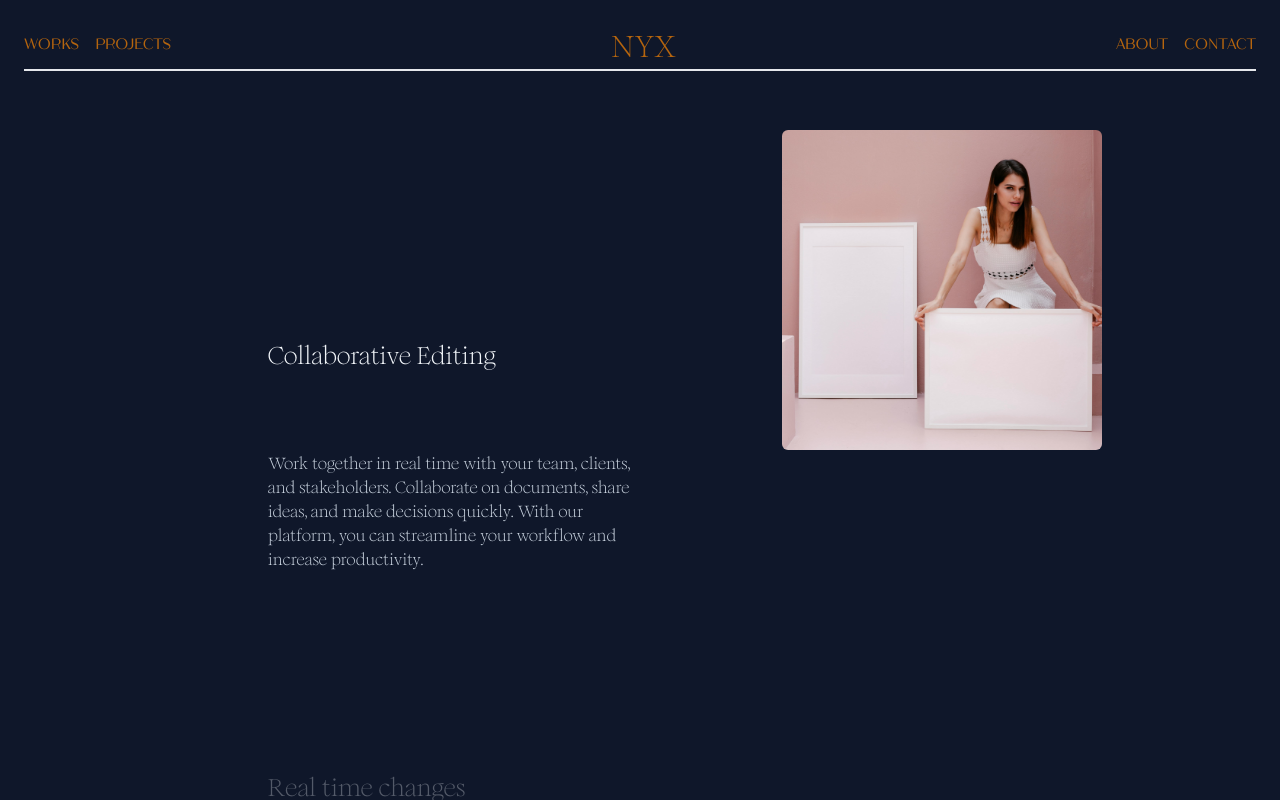
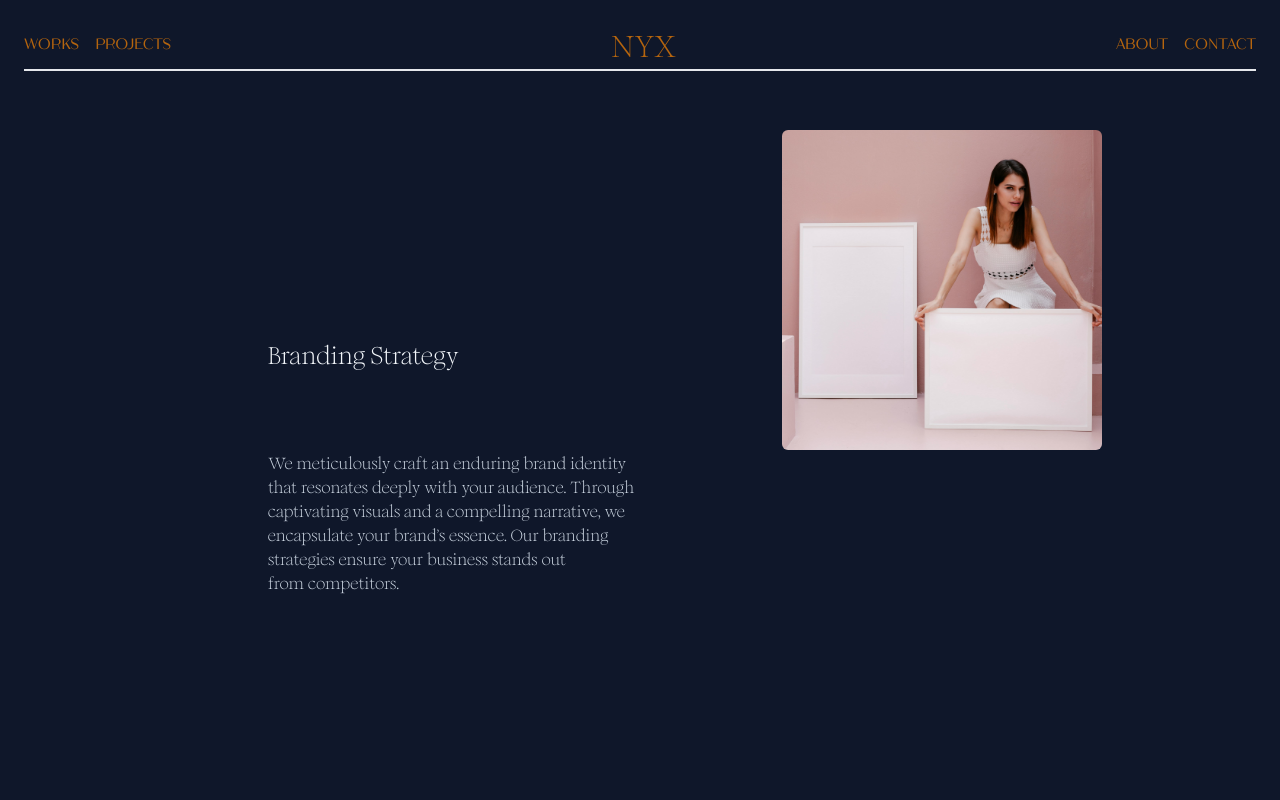
Before and after one commit to Bonkesam/advert, a Next.js app: page /gallery in a window 1280 px wide. Built offline with nearby package versions, Linux system fonts and the light colour scheme.

Commit message:
Adds the right content

```diff
--- a/app/gallery/page.tsx
+++ b/app/gallery/page.tsx
@@ -6,9 +6,9 @@ import HeroNav from "../_components/Hero-nav";
 
 const content = [
   {
-    title: "Collaborative Editing",
+    title: "Branding Strategy",
     description:
-      "Work together in real time with your team, clients, and stakeholders. Collaborate on documents, share ideas, and make decisions quickly. With our platform, you can streamline your workflow and increase productivity.",
+      "We meticulously craft an enduring brand identity that resonates deeply with your audience. Through captivating visuals and a compelling narrative, we encapsulate your brand's essence. Our branding strategies ensure your business stands out from competitors.",
     content: (
         <div className="h-full w-full  flex items-center justify-center text-white">
         <Image
@@ -22,9 +22,9 @@ const content = [
     ),
   },
   {
-    title: "Real time changes",
+    title: "Digital Marketing",
     description:
-      "See changes as they happen. With our platform, you can track every modification in real time. No more confusion about the latest version of your project. Say goodbye to the chaos of version control and embrace the simplicity of real-time updates.",
+      "We unleash the power of digital channels to amplify your brand's reach. Our strategic, data-driven campaigns engage consumers across platforms. From search engine optimization to social media advertising, we maximize your digital presence.",
     content: (
       <div className="h-full w-full  flex items-center justify-center text-white">
         <Image
@@ -38,9 +38,9 @@ const content = [
     ),
   },
   {
-    title: "Version control",
+    title: "Social media management",
     description:
-      "Experience real-time updates and never stress about version control again. Our platform ensures that you're always working on the most recent version of your project, eliminating the need for constant manual updates. Stay in the loop, keep your team aligned, and maintain the flow of your work without any interruptions.",
+      "We harness the boundless potential of social media to foster thriving communities. Our dynamic storytelling cultivates brand advocacy and engagement. From content curation to influencer collaborations, we amplify your social presence.",
     content: (
         <div className="h-full w-full  flex items-center justify-center text-white">
         <Image
@@ -56,7 +56,7 @@ const content = [
   {
     title: "Running out of content",
     description:
-      "Experience real-time updates and never stress about version control again. Our platform ensures that you're always working on the most recent version of your project, eliminating the need for constant manual updates. Stay in the loop, keep your team aligned, and maintain the flow of your work without any interruptions.",
+      "We weave spellbinding stories that captivate and inspire your audience. Our content creation services forge emotional connections that elevate your brand's narrative. Through compelling visuals, videos, and written pieces, we bring your brand to life.",
     content: (
         <div className="h-full w-full  flex items-center justify-center text-white">
         <Image
@@ -70,9 +70,9 @@ const content = [
     ),
   },
   {
-    title: "Running out of content",
+    title: "Market research",
     description:
-      "Experience real-time updates and never stress about version control again. Our platform ensures that you're always working on the most recent version of your project, eliminating the need for constant manual updates. Stay in the loop, keep your team aligned, and maintain the flow of your work without any interruptions.",
+      "We unveil profound insights into consumer behavior and market landscapes. Our data-driven market research fuels strategies for sustainable growth. Through in-depth analysis, we empower your business to make informed decisions and maintain a competitive edge.",
     content: (
       <div className="h-full w-full bg-[linear-gradient(to_bottom_right,var(--cyan-500),var(--emerald-500))] flex items-center justify-center text-white">
         Running out of content
```
